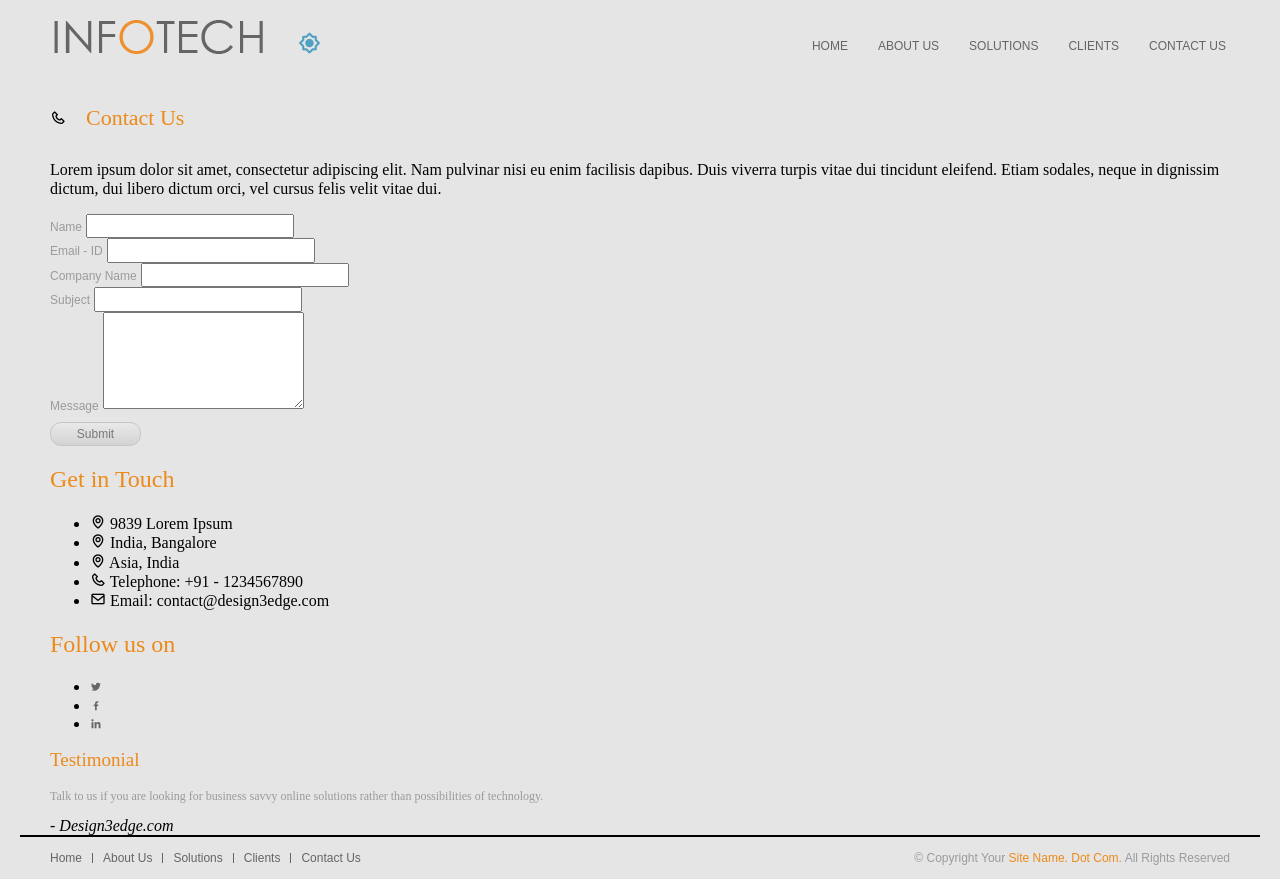
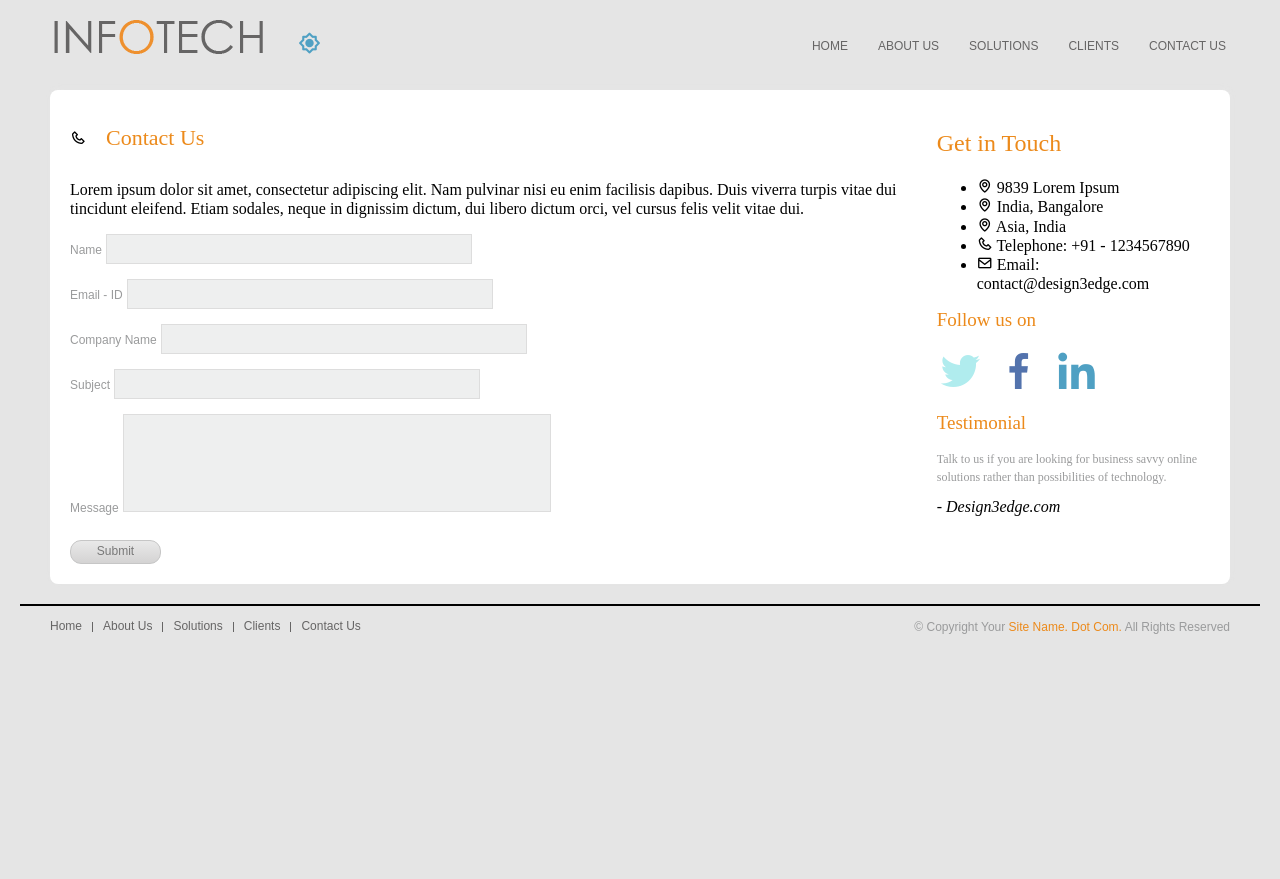
Before and after one commit to ruespe/Dise-oInterfaces, a website built with Vite: page contact.html in a window 1280 px wide. After the commit the page ends 800 px from the top, so only its background shows below. Built offline with nearby package versions, Linux system fonts and the light colour scheme; a web font is replaced by a local one.

Commit message:
mejopras

```diff
--- a/contact.html
+++ b/contact.html
@@ -88,28 +88,16 @@
             </ul>
           </div>
 
-          <div class="social-section">
-            <h2 class="naranja-chillon">Follow us on</h2>
-            <nav class="social-links">
-              <ul>
-                <li>
-                  <a href="https://twitter.com" target="_blank"
-                    ><i class="bx bxl-twitter"></i
-                  ></a>
-                </li>
-                <li>
-                  <a href="https://www.facebook.com" target="_blank"
-                    ><i class="bx bxl-facebook"></i
-                  ></a>
-                </li>
-                <li>
-                  <a href="https://www.linkedin.com" target="_blank"
-                    ><i class="bx bxl-linkedin"></i
-                  ></a>
-                </li>
-              </ul>
-            </nav>
-          </div>
+                <div id="enlaces">
+                    <h2 class="naranja-chillon">Follow us on</h2>
+                    <nav class="enlaces">
+                        <ul>
+                            <li><a href="https://twitter.com" target="_blank"><i class='bx bxl-twitter'></i></a></li>
+                            <li><a href="https://www.facebook.com" target="_blank"><i class='bx bxl-facebook'></i></a></li>
+                            <li><a href="https://www.linkedin.com" target="_blank"><i class='bx bxl-linkedin'></i></a></li>
+                        </ul>
+                    </nav>
+                </div>
 
           <div class="testimonials-section">
             <h2 class="naranja-chillon">Testimonial</h2>
--- a/styles/main.scss
+++ b/styles/main.scss
@@ -92,6 +92,7 @@ div#right1 p#dos {
     color: var(--gris-para-p);
     font-size: 12px;
 }
+
 div#botonSection1 {
     display: flex;
     justify-content: end;
@@ -298,12 +299,14 @@ section#clients-page {
     display: flex;
     margin-bottom: 20px;
 }
-div.page-header{
+
+div.page-header {
     display: flex;
     align-items: center;
     gap: 20px;
 }
-div.page-header h1{
+
+div.page-header h1 {
     font-family: 'Century';
     font-size: 22px;
     color: var(--naranja-chillon);
@@ -324,38 +327,74 @@ article.client-card {
     width: 271px;
     height: 220px;
 }
+
 div.client-image {
     padding: 10px;
     background-color: var(--primary-color);
 }
+
 div.client-info {
     margin-top: 20px;
 }
+
 div.client-info a.client-url {
     text-decoration: none;
     color: var(--negrita);
     font-size: 12px;
 }
+
 div.client-info p {
     font-size: 12px;
     line-height: 18px;
     color: var(--gris-para-p);
 }
 
-aside#clients-sidebar{
+aside#clients-sidebar {
     margin-left: 40px;
 }
-div.testimonials-section h2{
+
+div.testimonials-section h2 {
     font-size: 19px;
 }
-div.testimonial p{
+
+div.testimonial p {
     font-size: 12px;
     line-height: 18px;
     color: var(--gris-para-p);
 }
-div.testimonial span{
+
+div.testimonial span {
     font-size: 12px;
     font-weight: bold;
     line-height: 18px;
     color: var(--negrita);
 }
+
+// CONTACT
+
+section#contact-page {
+    background-color: var(--blanco);
+    border-radius: 8px;
+    filter: drop-shadow(1.06px -1.696px 2.5px rgba(234, 234, 234, 0.23));
+    padding: 20px;
+    margin-top: 20px;
+    display: flex;
+    margin-bottom: 20px;
+}
+div.form-group {
+    margin-bottom: 15px;
+}
+
+div.form-group input {
+    width: 360px;
+    height: 26px;
+    background-color: #eeefef;
+    border: 1px solid #dddddd;
+}
+form#contact-form textarea {
+    width: 422px;
+    height: 92px;
+    resize: none;
+    background-color: #eeefef;
+    border: 1px solid #dddddd;
+}
```
Also changed, not shown: public/css/main.css, public/css/main.min.css, 2 other files.
